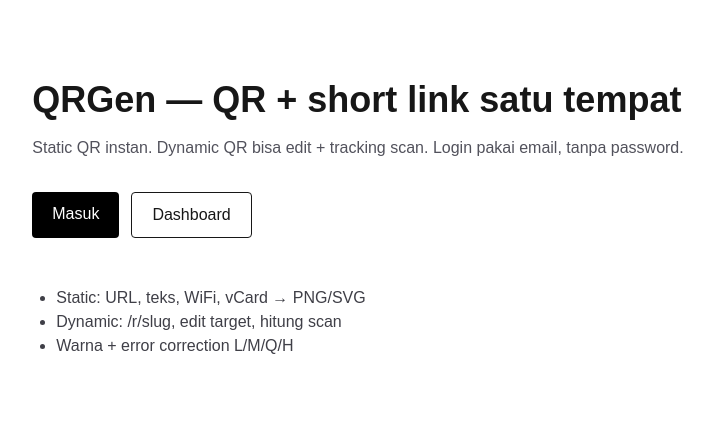
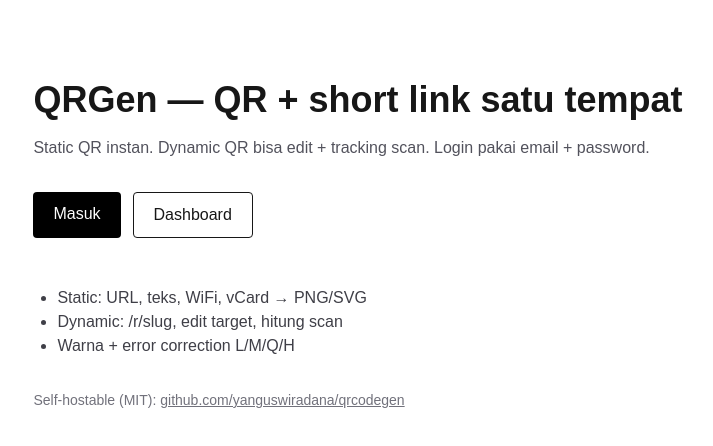
Before and after one commit to yanguswiradana/qrcodegen, a Next.js app: page / in a window 1280 px wide. Shown: the top 446 px of the page, without its empty margins (282-995 px from the left). Built offline with nearby package versions, Linux system fonts and the light colour scheme.

Commit message:
Landing + README: URL demo Vercel, fix teks auth

```diff
--- a/src/app/page.tsx
+++ b/src/app/page.tsx
@@ -5,7 +5,8 @@ export default function Home() {
     <main className="mx-auto max-w-3xl px-6 py-20">
       <h1 className="text-4xl font-bold">QRGen — QR + short link satu tempat</h1>
       <p className="mt-4 text-zinc-600">
-        Static QR instan. Dynamic QR bisa edit + tracking scan. Login pakai email, tanpa password.
+        Static QR instan. Dynamic QR bisa edit + tracking scan. Login pakai
+        email + password.
       </p>
       <div className="mt-8 flex gap-3">
         <Link href="/login" className="rounded bg-black px-5 py-2.5 text-white">
@@ -20,6 +21,16 @@ export default function Home() {
         <li>Dynamic: /r/slug, edit target, hitung scan</li>
         <li>Warna + error correction L/M/Q/H</li>
       </ul>
+      <p className="mt-8 text-sm text-zinc-500">
+        Self-hostable (MIT):{" "}
+        <a
+          href="https://github.com/yanguswiradana/qrcodegen"
+          className="underline"
+          target="_blank"
+        >
+          github.com/yanguswiradana/qrcodegen
+        </a>
+      </p>
     </main>
   );
 }
```
Also changed, not shown: 1 other file (tests, documents, lock files or other folders).
